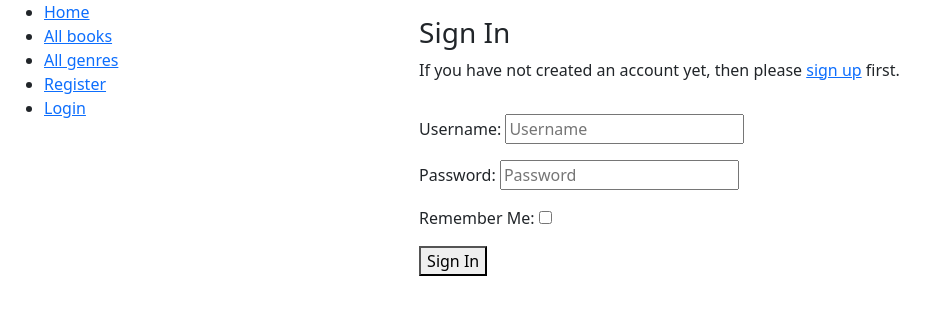
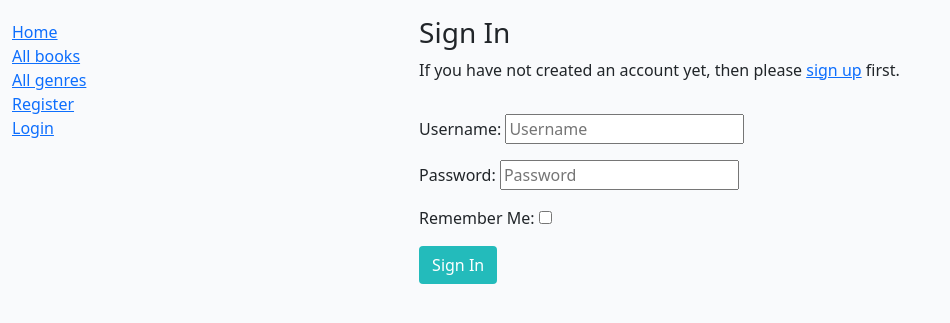
Before and after one commit to jw-coder84/CI-Project-Portfolio-4, a Django app: page /accounts/login/ in a window 1280 px wide. Shown: the top 323 px of the page, without its empty margins (0-950 px from the left). Run offline with Django 3.2, Linux system fonts and the light colour scheme; some libraries are stand-ins or nearby versions.

Commit message:
Fixed typo css file name, minor adjustments to login and book_detail pages

```diff
--- a/templates/account/login.html
+++ b/templates/account/login.html
@@ -28,7 +28,7 @@
           <input type="hidden" name="{{ redirect_field_name }}" value="{{ redirect_field_value }}" />
         {% endif %}
 
-        <button class="btn-signup" type="submit">{% trans "Sign In" %}</button>
+        <button class="btn btn-signup right" type="submit">{% trans "Sign In" %}</button>
       </form>
     </div>
   </div>
--- a/templates/base.html
+++ b/templates/base.html
@@ -8,7 +8,7 @@
   <meta name="viewport" content="width=device-width, initial-scale=1">
   <link href="https://cdn.jsdelivr.net/npm/bootstrap@5.1.3/dist/css/bootstrap.min.css" rel="stylesheet"
         integrity="sha384-1BmE4kWBq78iYhFldvKuhfTAU6auU8tT94WrHftjDbrCEXSU1oBoqyl2QvZ6jIW3" crossorigin="anonymous">
-  <link rel="stylesheet" href="{% static 'css/styles.css' %}">
+  <link rel="stylesheet" href="{% static 'css/style.css' %}">
 </head>
 <body>
   <div class="container-fluid">
--- a/templates/book_detail.html
+++ b/templates/book_detail.html
@@ -5,14 +5,14 @@
     <div class="row">
       <div class="col">
         <img src="{{ book.cover.url }}">
-        <p><strong>ISBN: </strong>{{ book.isbn }}</p>
-      </div>
-      <div class="col">
         <p>
           <strong>Title: </strong>{{ book.title }} <br>
           <strong>Author: </strong>{{ book.author }} <br>
           <strong>Genre: </strong>{{ book.genre.all|join:", " }} <br>
+          <strong>ISBN: </strong>{{ book.isbn }}
         </p>
+      </div>
+      <div class="col">
         <p><strong>Synopsis: </strong>{{ book.synopsis | safe }}</p>
       </div>
       <div class="col">
```
